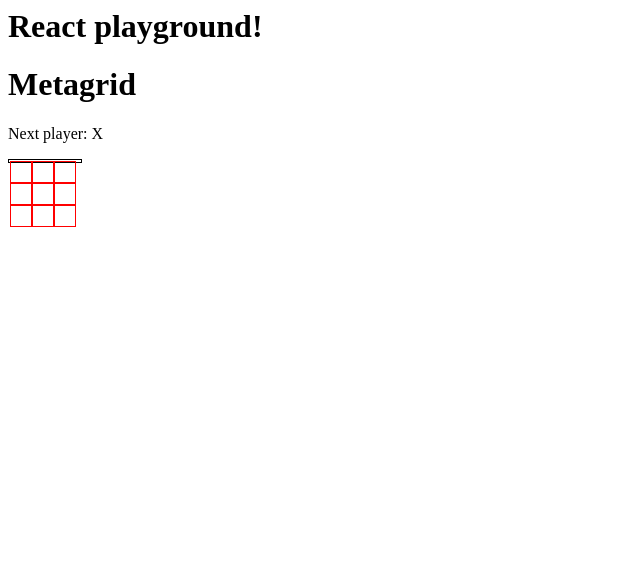
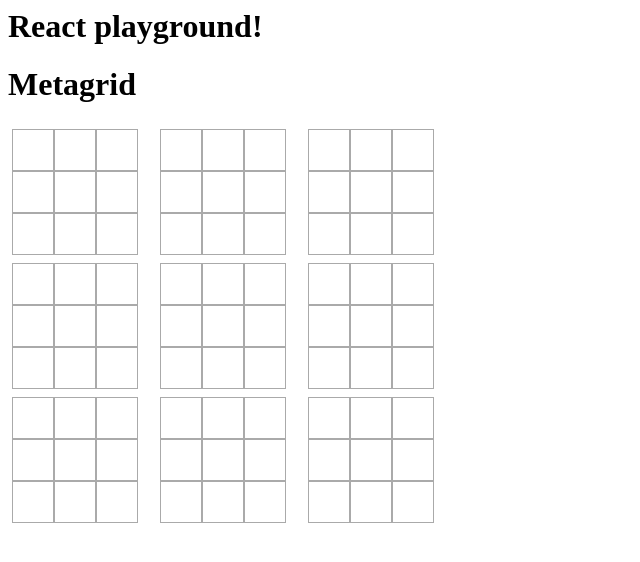
Before and after one commit to codeinthehole/meta-tic-tac-toe, a React app: page / in a window 1280 px wide. Shown: the top 562 px of the page, without its empty margins (0-640 px from the left). Built offline with nearby package versions, Linux system fonts and the light colour scheme.

Commit message:
Start on multi-version of game

```diff
--- a/public/styles.css
+++ b/public/styles.css
@@ -1,13 +1,17 @@
 .grid {
-    border: 1px solid black;
     padding: 1px;
-    width: 70px;
-    zoom: 1;
+    width: 140px;
+    padding: 4px;
+    float: left;
 }
 .grid .space {
-    border: 1px solid red;
-    width: 20px;
-    height: 20px;
+    border: 1px solid #aaa;
+    width: 40px;
+    height: 40px;
     text-align: center;
     float: left;
 }
+
+.multi-grid-row {
+    overflow: hidden;
+}
--- a/src/App.jsx
+++ b/src/App.jsx
@@ -1,6 +1,6 @@
 import React from 'react';
 
-import Grid from "./Grid"
+import MultiGrid from "./MultiGrid"
 
 const debug = console.log
 
@@ -11,36 +11,53 @@ class App extends React.Component {
 
         // Manage all state at this level
         this.state = {
-            marks: Array(3 * 3).fill(null),
-            nextMark: "X"
+            // Model as an array of arrays
+            grids: Array(3 * 3).fill(Array(3 * 3).fill(null)),
+            nextMark: "X",
+            nextGridIndex: null
         };
     }
 
-    handleCellClick(gridIndex) {
-        // Check click is valid
-        if (App.utils.calculateWinner(this.state.marks)) {
+    handleCellClick(gridIndex, cellIndex) {
+        // Check if game has been won already
+        if (App.utils.calculateWinner(this.state.grids)) {
             debug("Invalid move: game already won")
             return
-        } else if (this.state.marks[gridIndex] !== null) {
+        }
+        // Check if grid is allowed to be moved in
+        if (this.state.nextGridIndex !== null && gridIndex !== this.state.nextGridIndex) {
+            debug("Invalid move: that grid is not available")
+            return
+        }
+        // Check if cell is free
+        const marks = this.state.grids[gridIndex]
+        if (marks[cellIndex]) {
             debug("Invalid move: that cell is not available")
             return
         }
 
-        // Update marks array
-        let newMarks = this.state.marks.slice()
-        newMarks[gridIndex] = this.state.nextMark
+        // Update grids array
+        let newGrids = this.state.grids.slice()
+        let newMarks = marks.slice()
+        newMarks[cellIndex] = this.state.nextMark
+        newGrids[gridIndex] = newMarks
+
         // Update next player
         let nextMark = this.state.nextMark == "X" ? "O" : "X"
-        debug(`Setting index ${gridIndex} to ${this.state.nextMark} and nextMark to ${nextMark}`)
-        this.setState({marks: newMarks, nextMark: nextMark})
+        debug(`Setting cell ${cellIndex} of grid ${gridIndex} to ${this.state.nextMark} and nextMark to ${nextMark}`)
+
+        // Update nextGridIndex
+        // TODO Check that the next grid is valid
+        let nextGridIndex = cellIndex
+
+        this.setState({grids: newGrids, nextMark: nextMark, nextGridIndex: nextGridIndex})
     }
 
     render() {
         return (
             <div id="app">
                 <h1>Metagrid</h1>
-                {this.renderStatus()}
-                <Grid marks={this.state.marks} onCellClick={this.handleCellClick.bind(this)} />
+                <MultiGrid grids={this.state.grids} onCellClick={this.handleCellClick.bind(this)} />
             </div>
         )
     }
@@ -56,7 +73,11 @@ class App extends React.Component {
 }
 
 App.utils = {
-    calculateWinner: function(marks) {
+    calculateWinner: function(grids) {
+        // TODO...
+        return null
+    },
+    calculateGridWinner: function(marks) {
         const lines = [
             [0, 1, 2],
             [3, 4, 5],
--- /dev/null
+++ b/src/MultiGrid.jsx
@@ -0,0 +1,71 @@
+import React from 'react';
+import PropTypes from 'prop-types';
+
+import Grid from './Grid'
+
+
+class MultiGrid extends React.Component {
+
+    render() {
+        return (
+            <div className="multi-grid">{this.renderRows()}</div>
+        )
+    }
+
+    renderRows() {
+        // Split marks up into rows
+        const chunkedGrids = Grid.utils.chunkArray(this.props.grids, this.props.size)
+
+        // Render each row as a set of Grids
+        return chunkedGrids.map((grids, rowIndex) => {
+            return this.renderRow(grids, rowIndex)
+        })
+    }
+
+    renderRow(gridsList, rowIndex) {
+        let grids = gridsList.map((marks, index) => {
+            const gridIndex = rowIndex * this.props.size + index
+            return this.renderGrid(gridIndex, marks)
+        })
+        return <div className="multi-grid-row" key={rowIndex}>{grids}</div>
+    }
+
+    renderGrid(gridIndex, marks) {
+        return <Grid
+            key={gridIndex}
+            marks={marks}
+            onCellClick={(cellIndex) => this.props.onCellClick(gridIndex, cellIndex)} />
+    }
+}
+
+MultiGrid.propTypes = {
+    size: PropTypes.number,
+    grids: function(props, propName, componentName) {
+        // Check the right number of grids are passed in
+        let size = props.size;
+        let expectedNumGrids = size * size;
+        let actualNumGrids = props[propName].length;1
+        if (actualNumGrids !== expectedNumGrids) {
+            let msg = `${actualNumGrids} grids passed in but ${expectedNumGrids} are required`
+            throw new Error(msg)
+        }
+    },
+    onCellClick: PropTypes.func,
+}
+
+MultiGrid.defaultProps = {
+    size: 3,
+}
+
+MultiGrid.utils = {
+    // Split array of marks up into equal size chunks
+    chunkArray: function(array, chunkSize) {
+        let chunks = [], i, j;
+        for (i=0, j=array.length; i<j; i+=chunkSize) {
+            chunks.push(array.slice(i, i+chunkSize));
+        }
+        return chunks
+    }
+}
+
+export default MultiGrid
```
